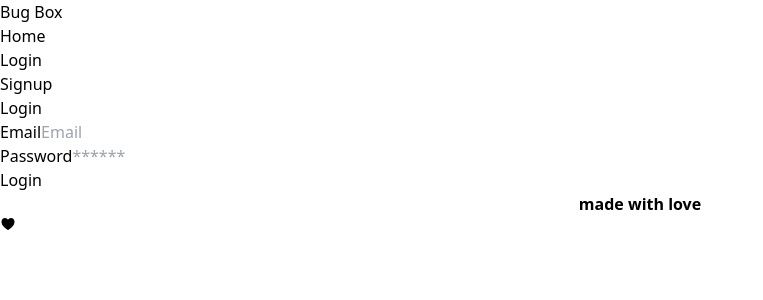
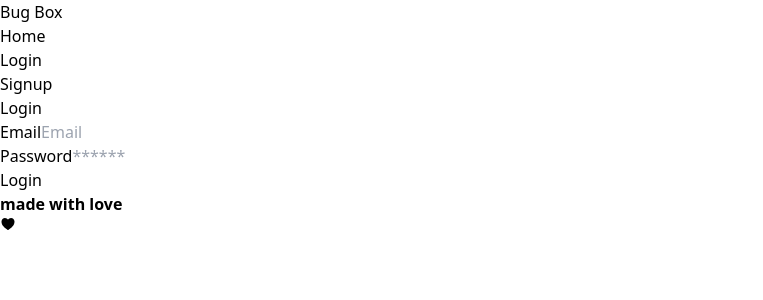
Before and after one commit to jesse-howell/bug-box, a React (Vite) app in the folder client/: page /login in a window 1280 px wide. Shown: the top 300 px of the page, without its empty margins (0-763 px from the left). Built offline with nearby package versions, Linux system fonts and the light colour scheme.

Commit message:
reformatted html, removed Footer component from app.jsx file and added to each individual page except Err

```diff
--- a/client/src/App.jsx
+++ b/client/src/App.jsx
@@ -9,7 +9,7 @@ import { setContext } from '@apollo/client/link/context';
 
 // components
 import Navbar from './components/Navbar';
-import Footer from './components/Footer';
+// import Footer from './components/Footer';
 
 
 // Construct our main GraphQL API endpoint
@@ -43,7 +43,7 @@ function App() {
         <body>
           <Navbar />
           <Outlet />
-          <Footer />
+          {/* <Footer /> */}
         </body>
       </ApolloProvider>
     </>
--- a/client/src/components/Footer.jsx
+++ b/client/src/components/Footer.jsx
@@ -2,11 +2,12 @@ import { IoHeart } from "react-icons/io5";
 
 function Footer() {
     return(
-        <footer style={{
-            textAlign: "center",
-            textJustify: "auto",
-            fontSize: "1em",
-        }}>
+        // <footer style={{
+        //     textAlign: "center",
+        //     textJustify: "auto",
+        //     fontSize: "1em",
+        // }}>
+        <footer>
             <div>
                 <b>made with love <IoHeart /></b>
             </div>
--- a/client/src/pages/Home.jsx
+++ b/client/src/pages/Home.jsx
@@ -2,6 +2,8 @@ import { useQuery } from "@apollo/client";
 import { QUERY_USERS } from "../utils/queries";
 
 // import UserList from "../components/UserList";
+// components
+import Footer from '../components/Footer';
 
 
 function Home() {
@@ -21,6 +23,7 @@ function Home() {
   return (
     <>
       <div>Home</div>
+      <Footer />
       {/* <UserList users={users} /> */}
     </>
   );
--- a/client/src/pages/Login.jsx
+++ b/client/src/pages/Login.jsx
@@ -4,6 +4,9 @@ import { useMutation } from '@apollo/client';
 import { LOGIN_USER } from '../utils/mutations';
 
 import Auth from '../utils/auth';
+
+// components
+import Footer from '../components/Footer';
 
 const Login = () => {
   const [formState, setFormState] = useState({ email: '', password: '' });
@@ -72,7 +75,7 @@ const Login = () => {
             onChange={handleChange}
           />
         </div>
-        <div class= "flex items-center justify-between">
+        <div class="flex items-center justify-between">
           <button class="bg-lime-400 hover:bg-lime-700 text-white font-bold py-2 px-4 rounded focus:outline-none focus:shadow-outline" type="button">
             Login
           </button>
@@ -86,14 +89,12 @@ const Login = () => {
       <div class="container-fluid">
         <div class="h-14 bg-gradient-to-r from-lime-200 to-lime-700">
           <h4>Login</h4>
-
           {renderForm()}
+          <Footer />
           {error && <div>{error.message}</div>}
         </div>
       </div>
     </>
-
-
   );
 };
 
--- a/client/src/pages/Profile.jsx
+++ b/client/src/pages/Profile.jsx
@@ -12,6 +12,7 @@ import { QUERY_USERS, QUERY_USER, QUERY_ME } from '../utils/queries';
 
 // Components
 // import UserList from '../components/UserList';
+import Footer from '../components/Footer';
 
 const Profile = () => {
   const { userId } = useParams();
@@ -77,9 +78,9 @@ const Profile = () => {
             </h2>
             {renderCurrentUserInfo()}
             {renderUserList()}
+            <Footer />
           </div>
         </div>
-
       </div>
     </div>
   )
--- a/client/src/pages/Signup.jsx
+++ b/client/src/pages/Signup.jsx
@@ -5,6 +5,9 @@ import { useMutation } from '@apollo/client';
 import { ADD_USER } from '../utils/mutations';
 
 import Auth from '../utils/auth';
+
+// components
+import Footer from '../components/Footer';
 
 const Signup = () => {
   const [formState, setFormState] = useState({
@@ -78,6 +81,7 @@ const Signup = () => {
       <h4>Sign Up</h4>
       <div>
         {renderForm()}
+        <Footer />
         {error && <div>{error.message}</div>}
       </div>
     </main>
```
Also changed, not shown: client/index.html (+4 -17 lines). Lines whose indentation alone changed are shown as unchanged.
